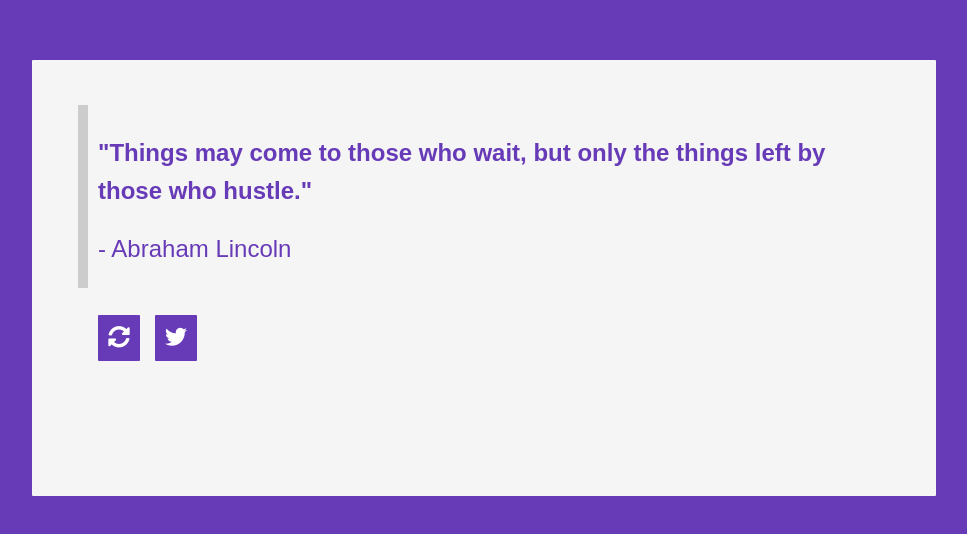
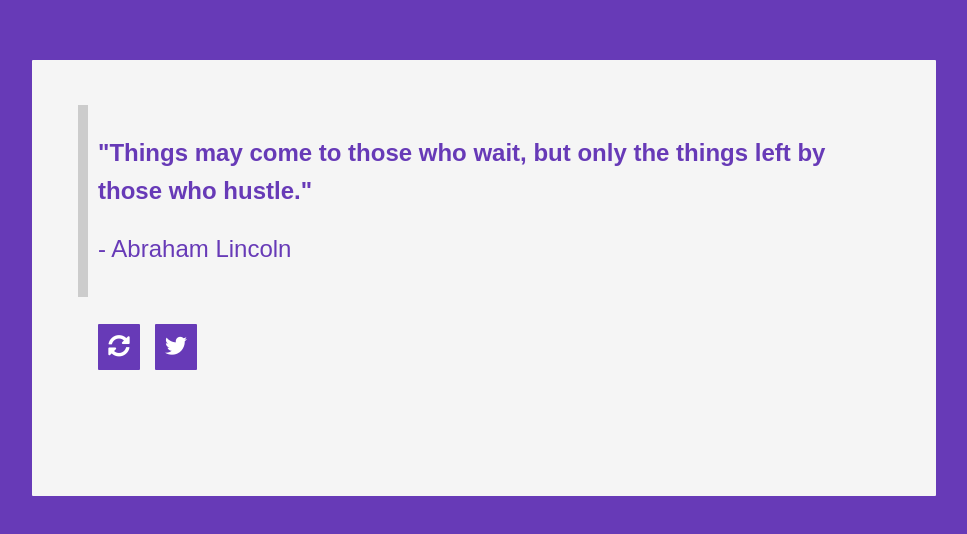
Before and after one commit to saracarlile/quote-machine, a React (Create React App) app: page / in a window 1280 px wide. Shown: the part 122-656 px from the top of the page, without its empty margins (156-1123 px from the left). Built offline with nearby package versions, Linux system fonts and the light colour scheme.

Commit message:
remove height from #test div

```diff
--- a/src/App.css
+++ b/src/App.css
@@ -47,7 +47,6 @@ https://css-tricks.com/snippets/css/simple-and-nice-blockquote-styling/
   border-left: 10px solid #ccc;
   margin: 1.5em 10px;
   padding: 0.5em 10px;
-  height: 165px;
 }
 
 .flex-wrap {
```
